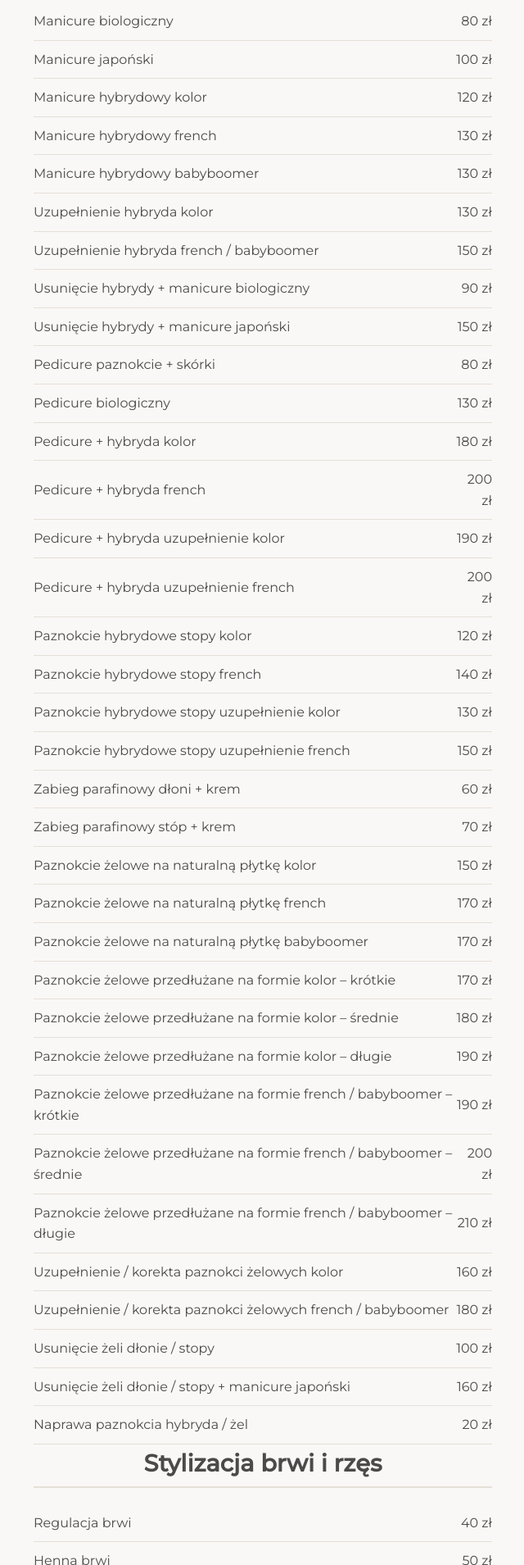
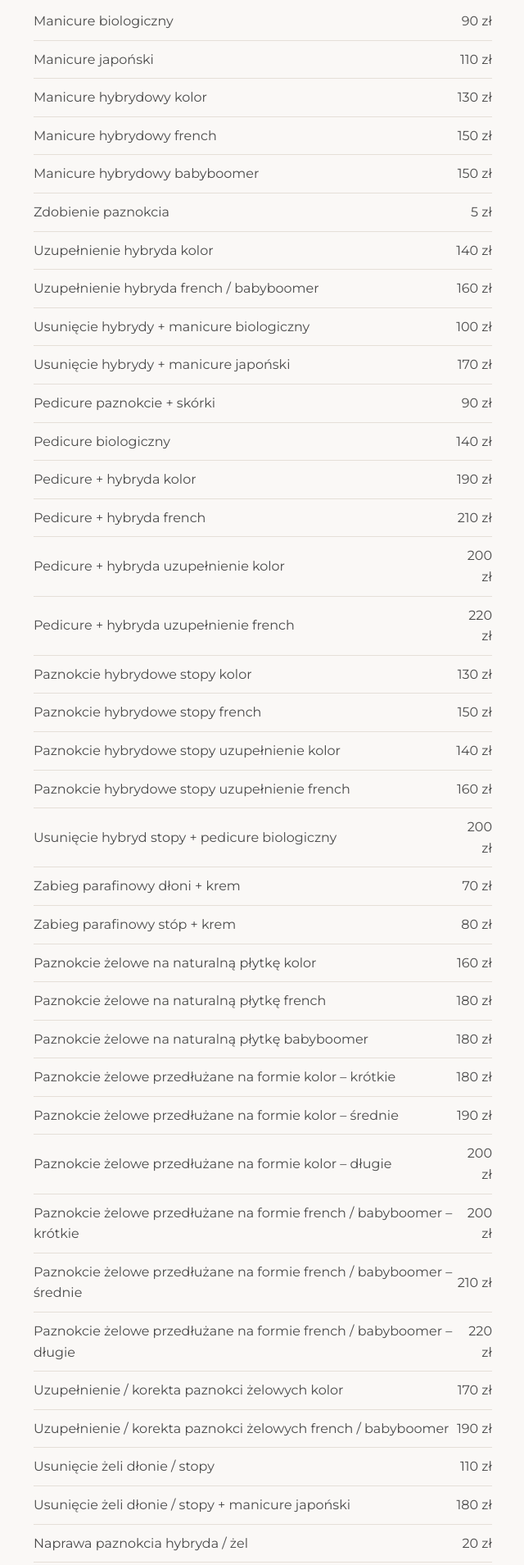
Before and after one commit to mbbrys-a11y/StudioUrodyEwelinaBrys, a plain HTML site: page cennik.html in a window 1280 px wide. Shown: the part 630-2539 px from the top of the page at 82% size, without its empty margins (319-959 px from the left). Drawn offline with nearby package versions, Linux system fonts and the light colour scheme.

Commit message:
Add files via upload

```diff
--- a/cennik.html
+++ b/cennik.html
@@ -40,132 +40,150 @@
 
 <h3>Stylizacja paznokci</h3>
 <table>
-<tr><td>Manicure biologiczny</td><td>80 zł</td></tr>
-<tr><td>Manicure japoński</td><td>100 zł</td></tr>
-<tr><td>Manicure hybrydowy kolor</td><td>120 zł</td></tr>
-<tr><td>Manicure hybrydowy french</td><td>130 zł</td></tr>
-<tr><td>Manicure hybrydowy babyboomer</td><td>130 zł</td></tr>
-<tr><td>Uzupełnienie hybryda kolor</td><td>130 zł</td></tr>
-<tr><td>Uzupełnienie hybryda french / babyboomer</td><td>150 zł</td></tr>
-<tr><td>Usunięcie hybrydy + manicure biologiczny</td><td>90 zł</td></tr>
-<tr><td>Usunięcie hybrydy + manicure japoński</td><td>150 zł</td></tr>
-<tr><td>Pedicure paznokcie + skórki</td><td>80 zł</td></tr>
-<tr><td>Pedicure biologiczny</td><td>130 zł</td></tr>
-<tr><td>Pedicure + hybryda kolor</td><td>180 zł</td></tr>
-<tr><td>Pedicure + hybryda french</td><td>200 zł</td></tr>
-<tr><td>Pedicure + hybryda uzupełnienie kolor</td><td>190 zł</td></tr>
-<tr><td>Pedicure + hybryda uzupełnienie french</td><td>200 zł</td></tr>
-<tr><td>Paznokcie hybrydowe stopy kolor</td><td>120 zł</td></tr>
-<tr><td>Paznokcie hybrydowe stopy french</td><td>140 zł</td></tr>
-<tr><td>Paznokcie hybrydowe stopy uzupełnienie kolor</td><td>130 zł</td></tr>
-<tr><td>Paznokcie hybrydowe stopy uzupełnienie french</td><td>150 zł</td></tr>
-<tr><td>Zabieg parafinowy dłoni + krem</td><td>60 zł</td></tr>
-<tr><td>Zabieg parafinowy stóp + krem</td><td>70 zł</td></tr>
-<tr><td>Paznokcie żelowe na naturalną płytkę kolor</td><td>150 zł</td></tr>
-<tr><td>Paznokcie żelowe na naturalną płytkę french</td><td>170 zł</td></tr>
-<tr><td>Paznokcie żelowe na naturalną płytkę babyboomer</td><td>170 zł</td></tr>
-<tr><td>Paznokcie żelowe przedłużane na formie kolor – krótkie</td><td>170 zł</td></tr>
-<tr><td>Paznokcie żelowe przedłużane na formie kolor – średnie</td><td>180 zł</td></tr>
-<tr><td>Paznokcie żelowe przedłużane na formie kolor – długie</td><td>190 zł</td></tr>
-<tr><td>Paznokcie żelowe przedłużane na formie french / babyboomer – krótkie</td><td>190 zł</td></tr>
-<tr><td>Paznokcie żelowe przedłużane na formie french / babyboomer – średnie</td><td>200 zł</td></tr>
-<tr><td>Paznokcie żelowe przedłużane na formie french / babyboomer – długie</td><td>210 zł</td></tr>
-<tr><td>Uzupełnienie / korekta paznokci żelowych kolor</td><td>160 zł</td></tr>
-<tr><td>Uzupełnienie / korekta paznokci żelowych french / babyboomer</td><td>180 zł</td></tr>
-<tr><td>Usunięcie żeli dłonie / stopy</td><td>100 zł</td></tr>
-<tr><td>Usunięcie żeli dłonie / stopy + manicure japoński</td><td>160 zł</td></tr>
+<tr><td>Manicure biologiczny</td><td>90 zł</td></tr>
+<tr><td>Manicure japoński</td><td>110 zł</td></tr>
+<tr><td>Manicure hybrydowy kolor</td><td>130 zł</td></tr>
+<tr><td>Manicure hybrydowy french</td><td>150 zł</td></tr>
+<tr><td>Manicure hybrydowy babyboomer</td><td>150 zł</td></tr>
+<tr><td>Zdobienie paznokcia</td><td>5 zł</td></tr>
+<tr><td>Uzupełnienie hybryda kolor</td><td>140 zł</td></tr>
+<tr><td>Uzupełnienie hybryda french / babyboomer</td><td>160 zł</td></tr>
+<tr><td>Usunięcie hybrydy + manicure biologiczny</td><td>100 zł</td></tr>
+<tr><td>Usunięcie hybrydy + manicure japoński</td><td>170 zł</td></tr>
+<tr><td>Pedicure paznokcie + skórki</td><td>90 zł</td></tr>
+<tr><td>Pedicure biologiczny</td><td>140 zł</td></tr>
+<tr><td>Pedicure + hybryda kolor</td><td>190 zł</td></tr>
+<tr><td>Pedicure + hybryda french</td><td>210 zł</td></tr>
+<tr><td>Pedicure + hybryda uzupełnienie kolor</td><td>200 zł</td></tr>
+<tr><td>Pedicure + hybryda uzupełnienie french</td><td>220 zł</td></tr>
+<tr><td>Paznokcie hybrydowe stopy kolor</td><td>130 zł</td></tr>
+<tr><td>Paznokcie hybrydowe stopy french</td><td>150 zł</td></tr>
+<tr><td>Paznokcie hybrydowe stopy uzupełnienie kolor</td><td>140 zł</td></tr>
+<tr><td>Paznokcie hybrydowe stopy uzupełnienie french</td><td>160 zł</td></tr>
+<tr><td>Usunięcie hybryd stopy + pedicure biologiczny</td><td>200 zł</td></tr>
+<tr><td>Zabieg parafinowy dłoni + krem</td><td>70 zł</td></tr>
+<tr><td>Zabieg parafinowy stóp + krem</td><td>80 zł</td></tr>
+<tr><td>Paznokcie żelowe na naturalną płytkę kolor</td><td>160 zł</td></tr>
+<tr><td>Paznokcie żelowe na naturalną płytkę french</td><td>180 zł</td></tr>
+<tr><td>Paznokcie żelowe na naturalną płytkę babyboomer</td><td>180 zł</td></tr>
+<tr><td>Paznokcie żelowe przedłużane na formie kolor – krótkie</td><td>180 zł</td></tr>
+<tr><td>Paznokcie żelowe przedłużane na formie kolor – średnie</td><td>190 zł</td></tr>
+<tr><td>Paznokcie żelowe przedłużane na formie kolor – długie</td><td>200 zł</td></tr>
+<tr><td>Paznokcie żelowe przedłużane na formie french / babyboomer – krótkie</td><td>200 zł</td></tr>
+<tr><td>Paznokcie żelowe przedłużane na formie french / babyboomer – średnie</td><td>210 zł</td></tr>
+<tr><td>Paznokcie żelowe przedłużane na formie french / babyboomer – długie</td><td>220 zł</td></tr>
+<tr><td>Uzupełnienie / korekta paznokci żelowych kolor</td><td>170 zł</td></tr>
+<tr><td>Uzupełnienie / korekta paznokci żelowych french / babyboomer</td><td>190 zł</td></tr>
+<tr><td>Usunięcie żeli dłonie / stopy</td><td>110 zł</td></tr>
+<tr><td>Usunięcie żeli dłonie / stopy + manicure japoński</td><td>180 zł</td></tr>
 <tr><td>Naprawa paznokcia hybryda / żel</td><td>20 zł</td></tr>
 </table>
 
 <h3>Stylizacja brwi i rzęs</h3>
 <table>
-<tr><td>Regulacja brwi</td><td>40 zł</td></tr>
-<tr><td>Henna brwi</td><td>50 zł</td></tr>
-<tr><td>Henna + regulacja brwi</td><td>60 zł</td></tr>
-<tr><td>Henna rzęs</td><td>50 zł</td></tr>
-<tr><td>Henna brwi + rzęs + regulacja</td><td>90 zł</td></tr>
-<tr><td>Henna pudrowa brwi z geometrią</td><td>100 zł</td></tr>
-<tr><td>Farbka brwi lub rzęs</td><td>80 zł</td></tr>
-<tr><td>Farbka brwi + regulacja</td><td>90 zł</td></tr>
-<tr><td>Laminacja brwi z farbką i regulacją</td><td>140 zł</td></tr>
-<tr><td>Lifting + laminacja rzęs + botoks + farbka</td><td>160 zł</td></tr>
-<tr><td>Lifting rzęs + laminacja brwi + botoks + koloryzacja</td><td>260 zł</td></tr>
+<tr><td>Regulacja brwi</td><td>50 zł</td></tr>
+<tr><td>Henna brwi</td><td>60 zł</td></tr>
+<tr><td>Henna + regulacja brwi</td><td>70 zł</td></tr>
+<tr><td>Henna rzęs</td><td>60 zł</td></tr>
+<tr><td>Henna brwi + rzęs + regulacja</td><td>100 zł</td></tr>
+<tr><td>Henna pudrowa brwi z geometrią</td><td>110 zł</td></tr>
+<tr><td>Farbka brwi lub rzęs</td><td>90 zł</td></tr>
+<tr><td>Farbka brwi + regulacja</td><td>100 zł</td></tr>
+<tr><td>Laminacja brwi z farbką i regulacją</td><td>150 zł</td></tr>
+<tr><td>Lifting + laminacja rzęs + botoks + farbka</td><td>170 zł</td></tr>
+<tr><td>Lifting rzęs + laminacja brwi + botoks + koloryzacja</td><td>270 zł</td></tr>
 </table>
 
 <h3>Depilacja woskiem</h3>
 <table>
 <tr><td>Wąsik</td><td>40 zł</td></tr>
-<tr><td>Broda</td><td>50 zł</td></tr>
-<tr><td>Pachy</td><td>60 zł</td></tr>
-<tr><td>Ręce przedramię</td><td>70 zł</td></tr>
-<tr><td>Ręce całe</td><td>100 zł</td></tr>
-<tr><td>Linia bikini</td><td>80 zł</td></tr>
-<tr><td>Bikini brazylijskie</td><td>150 zł</td></tr>
-<tr><td>Łydki</td><td>100 zł</td></tr>
-<tr><td>Uda</td><td>100 zł</td></tr>
-<tr><td>Całe nogi</td><td>180 zł</td></tr>
-<tr><td>Klatka piersiowa</td><td>150 zł</td></tr>
-<tr><td>Plecy</td><td>150 zł</td></tr>
+<tr><td>Broda</td><td>60 zł</td></tr>
+<tr><td>Pachy</td><td>70 zł</td></tr>
+<tr><td>Ręce przedramię</td><td>80 zł</td></tr>
+<tr><td>Ręce całe</td><td>110 zł</td></tr>
+<tr><td>Linia bikini</td><td>90 zł</td></tr>
+<tr><td>Bikini brazylijskie</td><td>160 zł</td></tr>
+<tr><td>Łydki</td><td>110 zł</td></tr>
+<tr><td>Uda</td><td>110 zł</td></tr>
+<tr><td>Całe nogi</td><td>190 zł</td></tr>
+<tr><td>Klatka piersiowa</td><td>200 zł</td></tr>
+<tr><td>Plecy</td><td>200 zł</td></tr>
+</table>
+
+<h3>Mezoterapia Mikroigłowa</h3>
+<table>
+<tr><td>Mezoterapia Mikroigłowa + kwasy twarz</td><td>350 zł</td></tr>
+<tr><td>Mezoterapia Mikroigłowa + kwasy twarz - szyja</td><td>400 zł</td></tr>
+<tr><td>Mezoterapia Mikroigłowa twarz-szyja-dekolt</td><td>480 zł</td></tr>
+</table>
+
+<h3>Kwasy</h3>
+<table>
+<tr><td>Zabieg kwasami</td><td>300 zł</td></tr>
+<tr><td>Seria 3 zabiegów kwasami</td><td>800 zł</td></tr>
+<tr><td>Kwasy + Mikrodermabrazja</td><td>350 zł</td></tr>
+<tr><td>Seria 3 zabiegów kwasami +Mikro</td><td>900 zł</td></tr>
+<tr><td>Kwasy usuwanie rozstępów</td><td>300 zł</td></tr>
 </table>
 
 <h3>Oczyszczanie wodorowe</h3>
 <table>
-<tr><td>Oczyszczanie wodorowe podstawowe – twarz</td><td>230 zł</td></tr>
-<tr><td>Oczyszczanie wodorowe podstawowe – twarz + szyja + dekolt</td><td>300 zł</td></tr>
-<tr><td>Oczyszczanie wodorowe rozszerzone – twarz</td><td>270 zł</td></tr>
-<tr><td>Oczyszczanie wodorowe rozszerzone – twarz + szyja + dekolt</td><td>370 zł</td></tr>
-<tr><td>Oczyszczanie wodorowe premium – twarz</td><td>360 zł</td></tr>
-<tr><td>Oczyszczanie wodorowe premium – twarz + szyja + dekolt</td><td>460 zł</td></tr>
+<tr><td>Oczyszczanie wodorowe podstawowe – twarz</td><td>240 zł</td></tr>
+<tr><td>Oczyszczanie wodorowe podstawowe – twarz + szyja + dekolt</td><td>310 zł</td></tr>
+<tr><td>Oczyszczanie wodorowe rozszerzone – twarz</td><td>280 zł</td></tr>
+<tr><td>Oczyszczanie wodorowe rozszerzone – twarz + szyja + dekolt</td><td>380 zł</td></tr>
+<tr><td>Oczyszczanie wodorowe premium – twarz</td><td>370 zł</td></tr>
+<tr><td>Oczyszczanie wodorowe premium – twarz + szyja + dekolt</td><td>470 zł</td></tr>
 </table>
 
 <h3>Mikrodermabrazja diamentowa</h3>
 <table>
-<tr><td>Twarz</td><td>130 zł</td></tr>
-<tr><td>Twarz + szyja</td><td>140 zł</td></tr>
-<tr><td>Twarz + szyja + dekolt</td><td>160 zł</td></tr>
-<tr><td>Plecy</td><td>180 zł</td></tr>
+<tr><td>Twarz</td><td>140 zł</td></tr>
+<tr><td>Twarz + szyja</td><td>150 zł</td></tr>
+<tr><td>Twarz + szyja + dekolt</td><td>170 zł</td></tr>
+<tr><td>Plecy</td><td>190 zł</td></tr>
 </table>
 
 <h3>Mikrodermabrazja diamentowa + maska algowa</h3>
 <table>
-<tr><td>Twarz</td><td>160 zł</td></tr>
-<tr><td>Twarz + szyja</td><td>170 zł</td></tr>
-<tr><td>Twarz + szyja + dekolt</td><td>178 zł</td></tr>
-<tr><td>Plecy</td><td>220 zł</td></tr>
+<tr><td>Twarz</td><td>170 zł</td></tr>
+<tr><td>Twarz + szyja</td><td>180 zł</td></tr>
+<tr><td>Twarz + szyja + dekolt</td><td>190 zł</td></tr>
+<tr><td>Plecy</td><td>230 zł</td></tr>
 </table>
 
 <h3>Zabieg oczyszczająco – nawilżający</h3>
 <p><strong>Mikrodermabrazja + ultradźwięki + serum + maska + krem</strong></p>
 <table>
-<tr><td>Twarz</td><td>210 zł</td></tr>
-<tr><td>Twarz + szyja</td><td>230 zł</td></tr>
-<tr><td>Twarz + szyja + dekolt</td><td>260 zł</td></tr>
+<tr><td>Twarz</td><td>220 zł</td></tr>
+<tr><td>Twarz + szyja</td><td>240 zł</td></tr>
+<tr><td>Twarz + szyja + dekolt</td><td>270 zł</td></tr>
 </table>
 
 <h3>Makijaż</h3>
 <table>
-<tr><td>Dzienny</td><td>200 zł</td></tr>
-<tr><td>Wieczorowy (kępki rzęs i utrwalacz w cenie makijażu)</td><td>250 zł</td></tr>
-<tr><td>Ślubny próbny (kępki rzęs i utrwalacz w cenie)</td><td>300 zł</td></tr>
-<tr><td>Ślubny (kępki rzęs i utrwalacz w cenie)</td><td>300 zł</td></tr>
-<tr><td>Pana Młodego</td><td>100 zł</td></tr>
-<tr><td>Makijaż do sesji zdjęciowych</td><td>250 zł</td></tr>
+<tr><td>Dzienny</td><td>220 zł</td></tr>
+<tr><td>Wieczorowy (kępki rzęs i utrwalacz w cenie makijażu)</td><td>260 zł</td></tr>
+<tr><td>Ślubny próbny (kępki rzęs i utrwalacz w cenie)</td><td>320 zł</td></tr>
+<tr><td>Ślubny (kępki rzęs i utrwalacz w cenie)</td><td>320 zł</td></tr>
+<tr><td>Pana Młodego</td><td>120 zł</td></tr>
+<tr><td>Makijaż do sesji zdjęciowych</td><td>260 zł</td></tr>
 <tr><td>Pakiet złoty dla Panny Młodej</td><td>1500 zł</td></tr>
 <tr><td>Pakiet srebrny dla Panny Młodej</td><td>1200 zł</td></tr>
 <tr><td>Pakiet nr 1</td><td>1100 zł</td></tr>
 <tr><td>Pakiet nr 2</td><td>1200 zł</td></tr>
 <tr><td>Pakiet nr 3</td><td>1500 zł</td></tr>
-<tr><td>Zaliczka na poczet makijażu ślubnego oraz wieczorowego w celu rezerwacji terminu</td><td>50 zł</td></tr>
+<tr><td>Zaliczka na poczet makijażu ślubnego oraz wieczorowego w celu rezerwacji terminu</td><td>100 zł</td></tr>
 </table>
 
 <h3>Makijaż permanentny</h3>
 <table>
-<tr><td>Microblading</td><td>900 zł</td></tr>
-<tr><td>Microblading z cieniem</td><td>1100 zł</td></tr>
-<tr><td>Brwi cieniowane / Ombre</td><td>1000 zł</td></tr>
-<tr><td>Kreski górne / Zagęszczenie linii rzęs</td><td>500 zł</td></tr>
-<tr><td>Kreski górne pogrubione</td><td>650 zł</td></tr>
-<tr><td>Kreski dolne</td><td>400 zł</td></tr>
+<tr><td>Brwi - metoda pudrowa</td><td>1000 zł</td></tr>
+<tr><td>Korekta Brwi do roku</td><td>500 zł</td></tr>
+<tr><td>Kreski górne / Zagęszczenie linii rzęs</td><td>550 zł</td></tr>
+<tr><td>Kreski górne pogrubione</td><td>700 zł</td></tr>
+<tr><td>Kreski dolne</td><td>450 zł</td></tr>
+<tr><td>Kreski góra + dół</td><td>800 zł</td></tr>
 </table>
 
 </section>
```
